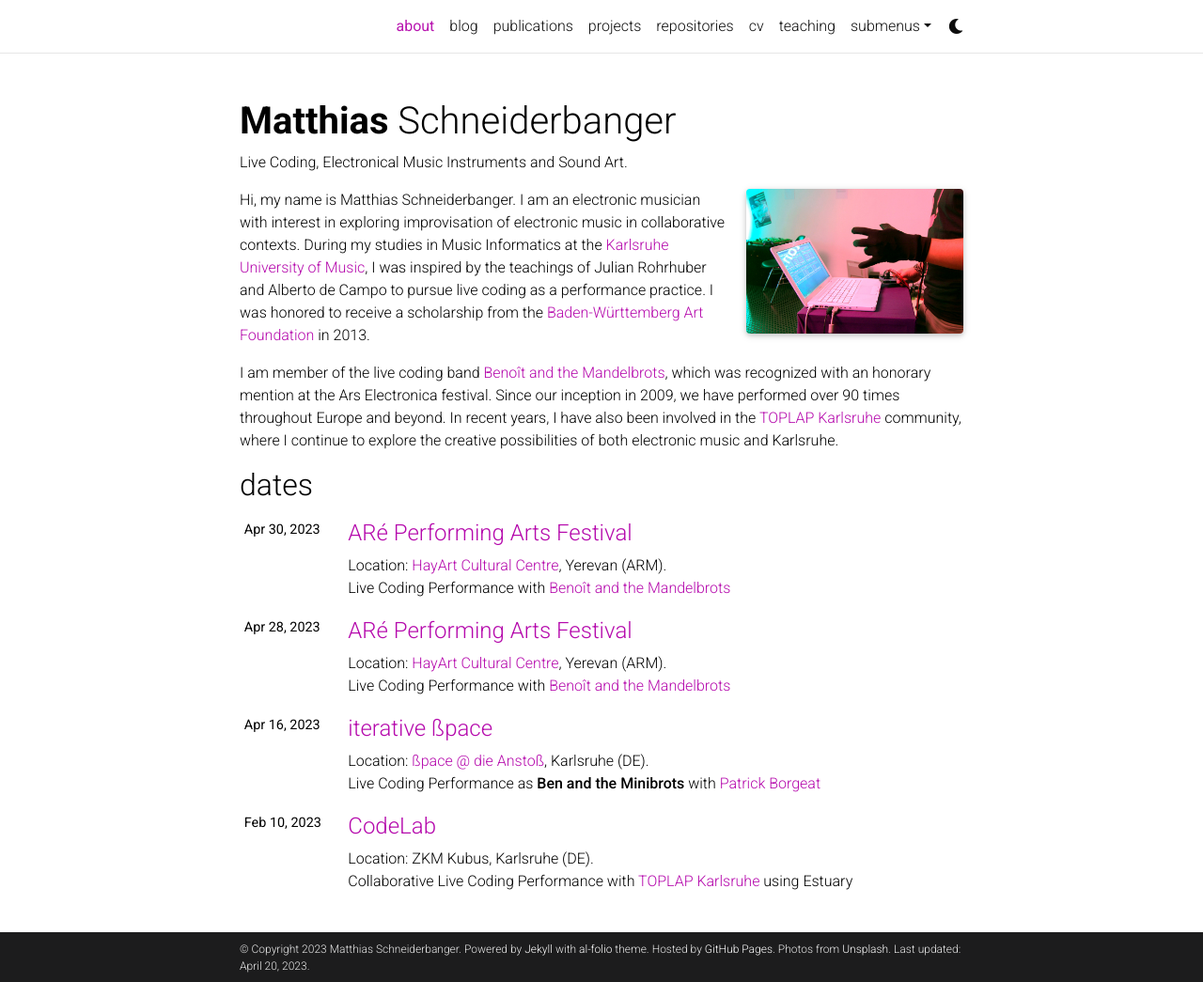
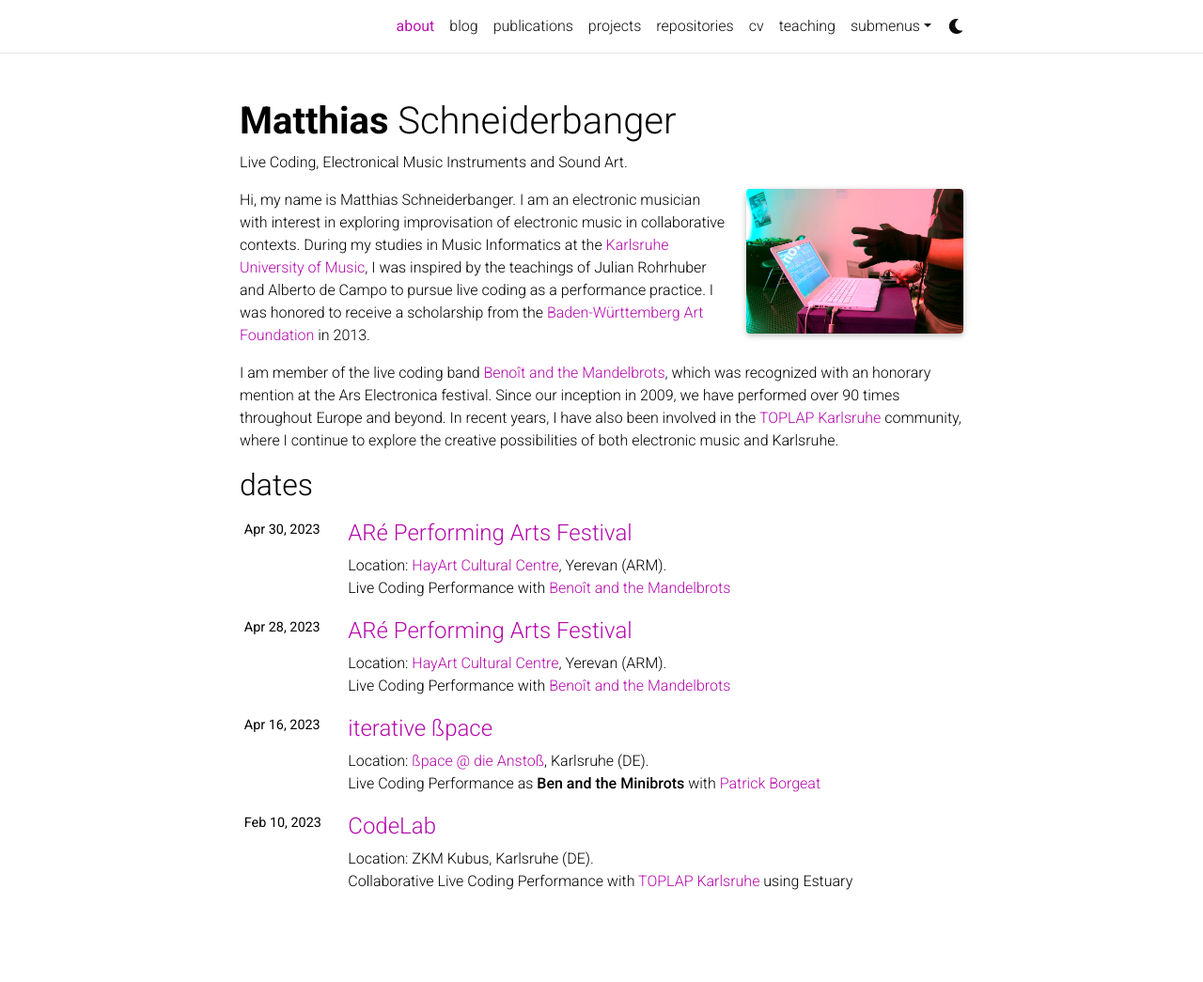
Before and after one commit to DSastre/dsastre.github.io, a Jekyll site: the page built from _pages/about.md, in a window 1280 px wide and 1045 px high. Shown: the whole window at 94% size. Built offline with Jekyll 4.4.1, drawn with Linux system fonts in a browser that asks for light colours; full-size pictures stand in for the smaller copies a plugin makes; comment, search, counter and statistics services are not loaded; a style sheet for code colours, icons or effects is not loaded.

Commit message:
remove footer

```diff
--- a/_config.yml
+++ b/_config.yml
@@ -9,10 +9,10 @@ last_name: Schneiderbanger
 email: mschneiderbanger@posteo.de
 description: > # the ">" symbol means to ignore newlines until "footer_text:"
   A simple, whitespace theme for academics. Based on [*folio](https://github.com/bogoli/-folio) design.
-footer_text: >
-  Powered by <a href="https://jekyllrb.com/" target="_blank">Jekyll</a> with <a href="https://github.com/alshedivat/al-folio">al-folio</a> theme.
-  Hosted by <a href="https://pages.github.com/" target="_blank">GitHub Pages</a>.
-  Photos from <a href="https://unsplash.com" target="_blank">Unsplash</a>.
+footer_text:
+  # Powered by <a href="https://jekyllrb.com/" target="_blank">Jekyll</a> with <a href="https://github.com/alshedivat/al-folio">al-folio</a> theme.
+  # Hosted by <a href="https://pages.github.com/" target="_blank">GitHub Pages</a>.
+  # Photos from <a href="https://unsplash.com" target="_blank">Unsplash</a>.
 keywords: toplap, live-coding  # add your own keywords or leave empty
 
 lang: en # the language of your site (for example: en, fr, cn, ru, etc.)
--- a/_layouts/default.html
+++ b/_layouts/default.html
@@ -21,7 +21,7 @@
     </div>
 
     <!-- Footer -->
-    {%- include footer.html %}
+    <!-- {%- include footer.html %} -->
 
     <!-- JavaScripts -->
     {% include scripts/jquery.html %}
```
